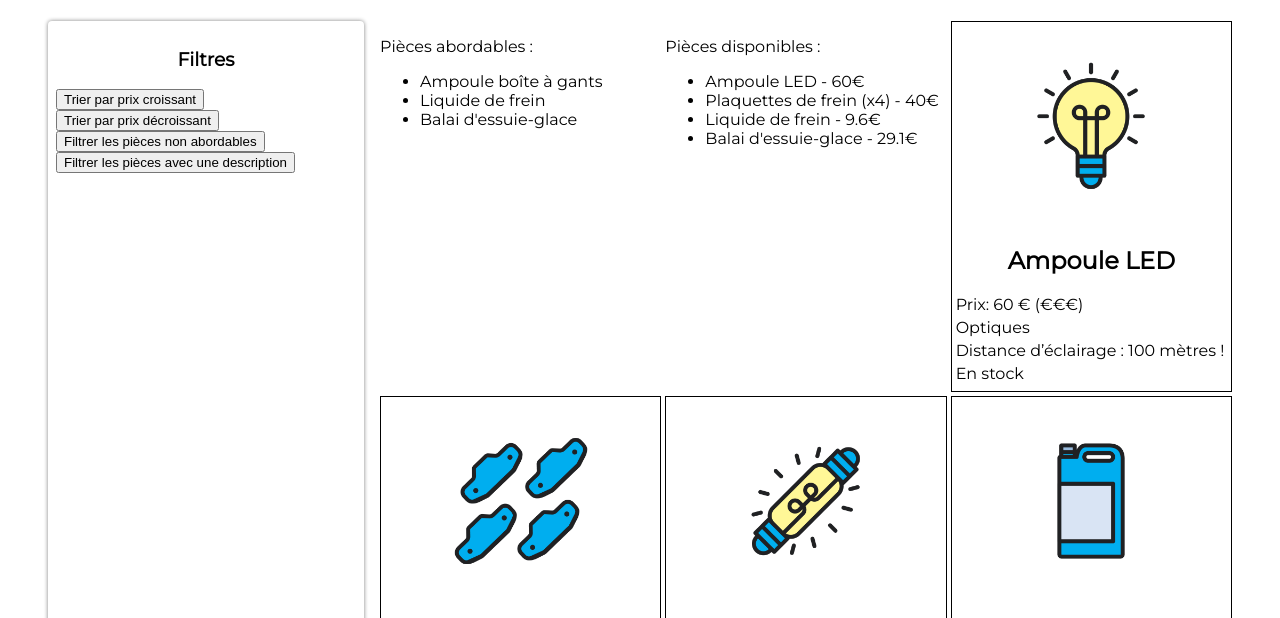
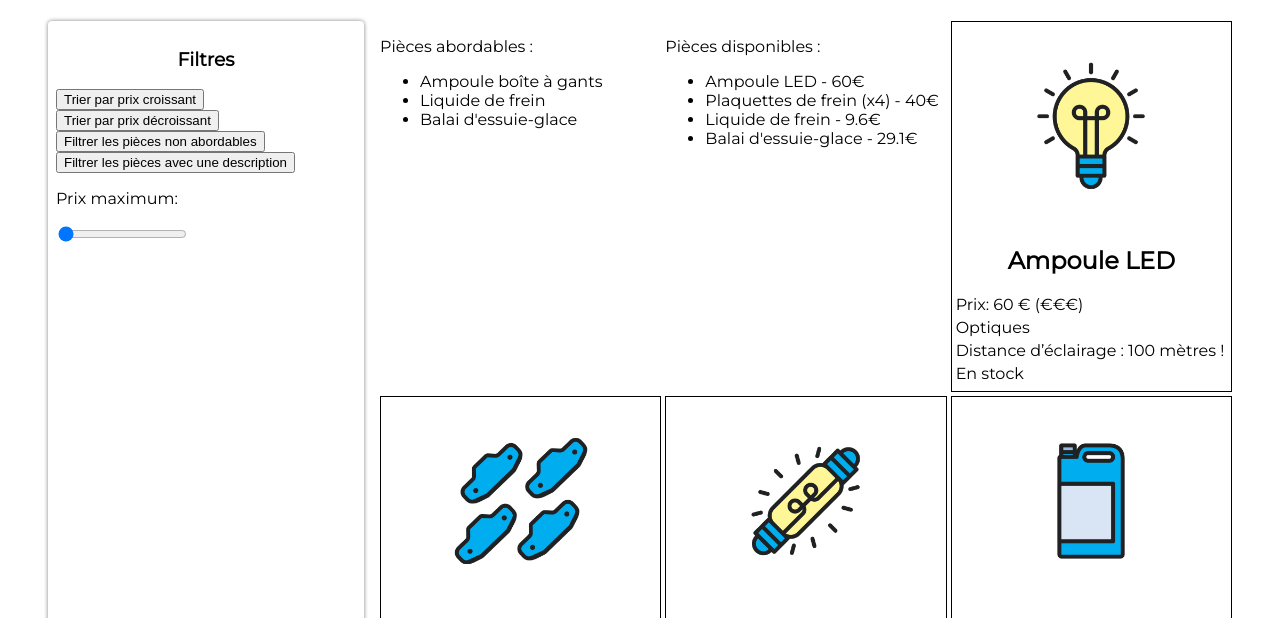
Before and after one commit to Anth0-12/Projet-Les-Bonnes-Pieces-Openclassrooms, a website: page index.html in a window 1280 px wide. Shown: the part 117-735 px from the top of the page. Drawn offline with Linux system fonts and the light colour scheme.

Commit message:
Ajout filtre des prix avec un input de type "range"

```diff
--- a/index.html
+++ b/index.html
@@ -24,6 +24,9 @@
 			<button class="btn-filtrer">Filtrer les pièces non abordables</button>
 			<br>
 			<button class="btn-description">Filtrer les pièces avec une description</button>
+			<br>
+			<p>Prix maximum:</p>
+			<input type="range" name="prix-max" id="prix-max" min="0" max="60" step="5" value="0">
 		</section>
 
 		<!-- Fiches produits -->
```
